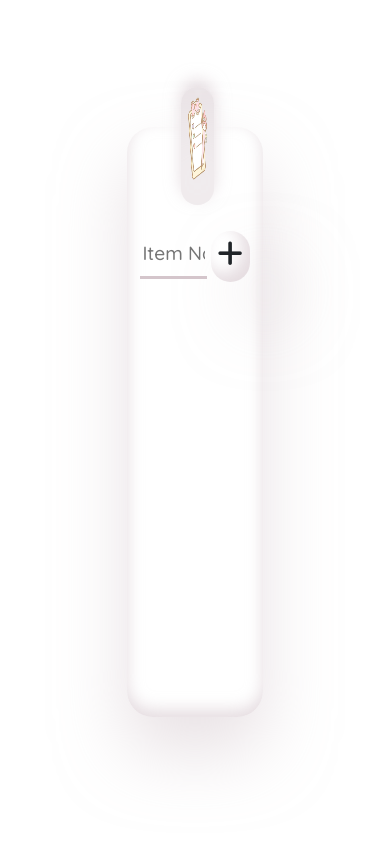
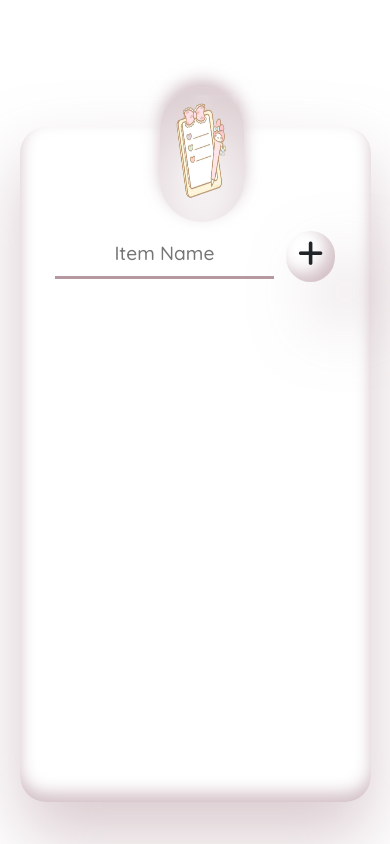
Before and after one commit to rnimisha/react_todo, a React (Create React App) app: page / in a window 390 px wide. Built offline with nearby package versions, Linux system fonts and the light colour scheme.

Commit message:
media query

```diff
--- a/src/components/style.css
+++ b/src/components/style.css
@@ -12,7 +12,7 @@ body{
     position: relative;
     background-color: #ffffff;
     border-radius: 26px;
-    box-shadow: 0px 35px 68px 0px #d4c5cb80, inset 0px -7px 16px 0px #d4c5cb99, inset 0px 11px 28px 0px #ffffff;
+    box-shadow: 0px 35px 68px 0px #b698a080, inset 0px -9px 16px 0px #b698a099, inset 0px 11px 28px 0px #ffffff;
 }
 
 .todo-top-icon-container{
@@ -23,7 +23,7 @@ body{
     top: -40px;
     left: 40%;
     border-radius: 50px;
-    box-shadow: inset 0px 35px 68px 0px #d4c5cb80, 0px -7px 16px 0px #d4c5cb99,  0px 11px 28px 0px #ffffff;
+    box-shadow: inset 0px 35px 68px 0px #b698a080, 0px -7px 16px 0px #b698a099,  0px 11px 28px 0px #ffffff;
 
 }
 
@@ -49,7 +49,7 @@ body{
     height: 3rem;
     border: none;
     background: transparent;
-    border-bottom: 3px solid #d4c5cb;
+    border-bottom: 3px solid #b698a0;
     outline: none;
     position: relative;
     font-size: 1.2rem;
@@ -66,14 +66,14 @@ body{
     padding-top: 8px;
     box-shadow:  9px 9px 18px #c1b3b9, -9px -9px 18px #e7d7dd;
     background-color: #ffffff;
-    box-shadow: 35px 35px 68px 0px #d4c5cb80,
-    inset -8px -8px 16px 0px #d4c5cb99, inset 0px 11px 28px 0px #ffffff;
+    box-shadow: 35px 35px 68px 0px #b698a080,
+    inset -8px -8px 16px 0px #b698a099, inset 0px 11px 28px 0px #ffffff;
 }
 
 .add-icon-container:hover{
-    background-color: #d4c5cb;
-    box-shadow: inset 35px 35px 68px 0px #d4c5cb80,
-    inset 8px 8px -16px 0px #d4c5cb99, inset 0px -11px -28px 0px #ffffff;
+    background-color: #b698a0;
+    box-shadow: inset 35px 35px 68px 0px #b698a080,
+    inset 8px 8px -16px 0px #b698a099, inset 0px -11px -28px 0px #ffffff;
 }
 .fa-plus{
     font-size: 1.8rem;
@@ -104,11 +104,11 @@ body{
     height: 1.2rem;
     width: 1.2rem;
     border-radius: 50px;
-    border: 1px solid #d4c5cb;
+    border: 1px solid #b698a0;
 }
 .check-icon:hover{
     border: 1px solid #6a1235;
-    box-shadow: 35px 35px 68px 0px #d4c5cb80, inset -7px -7px 16px 0px #d4c5cb99, inset 0px 11px 28px 0px rgb(255, 255, 255);
+    box-shadow: 35px 35px 68px 0px #b698a080, inset -7px -7px 16px 0px #b698a099, inset 0px 11px 28px 0px rgb(255, 255, 255);
 }
 .item-name{
     margin-left: 15px;
@@ -132,3 +132,10 @@ body{
 .fa-pen:hover{
     color :#809ea2
 }
+
+@media only screen and (max-width: 992px) {
+    .todo-container{
+        width: 90%;
+        height: 80vh;
+    }
+}
```
